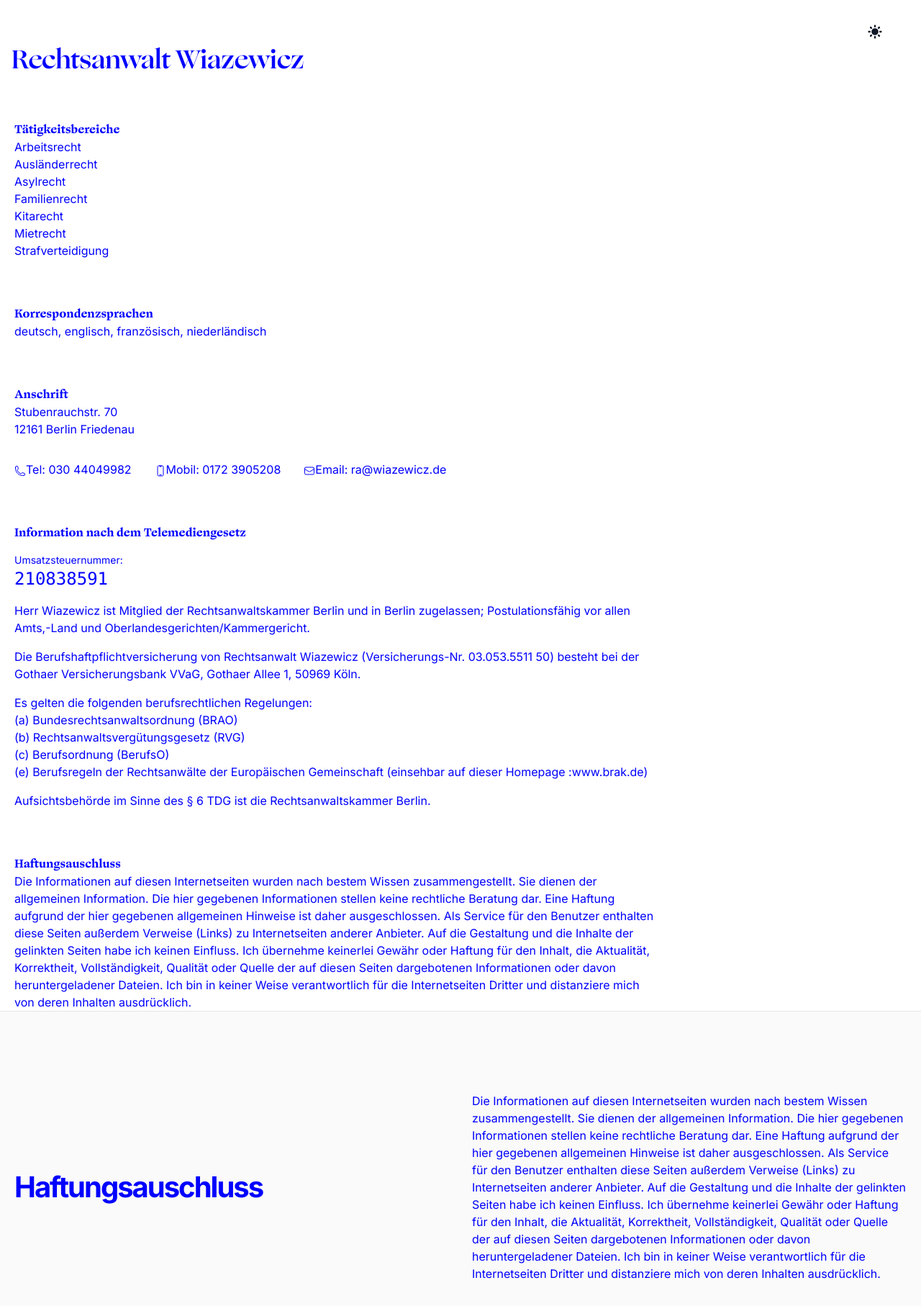
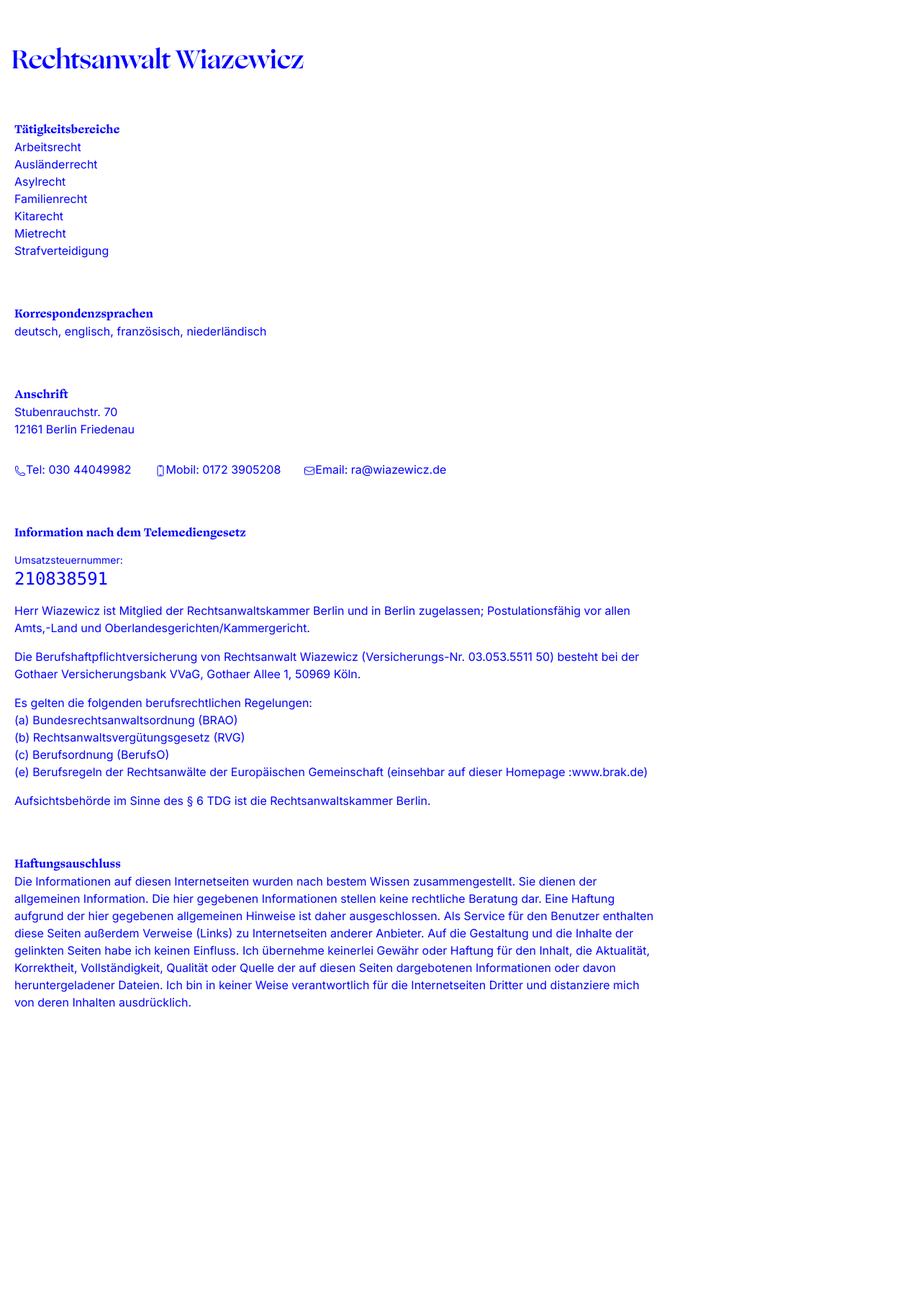
Before and after one commit to dreadbeard11/ra-wiazewicz, a Next.js app: page / in a window 1280 px wide. Shown: the top 1814 px of the page at 72% size. After the commit the page ends 1404 px from the top, so only its background shows below. Built offline with nearby package versions, Linux system fonts and the light colour scheme.

Commit message:
Update layout.tsx

```diff
--- a/src/app/layout.tsx
+++ b/src/app/layout.tsx
@@ -67,17 +67,12 @@ export default function RootLayout({
       </head>
       <body className={inter.className} >
         <ThemeProviders>
-       <div className="fixed top-8 right-8 z-12">
-
-     <ThemeSwitch />
-
-       </div>
 
 
 
     <div className=" logo xheader font-display text-4xl px-4 py-16">Rechtsanwalt Wiazewicz</div>
         <div className="min-h-screen">{children}</div>
-        <Footer />
+
 
          </ThemeProviders>
       </body>
```
